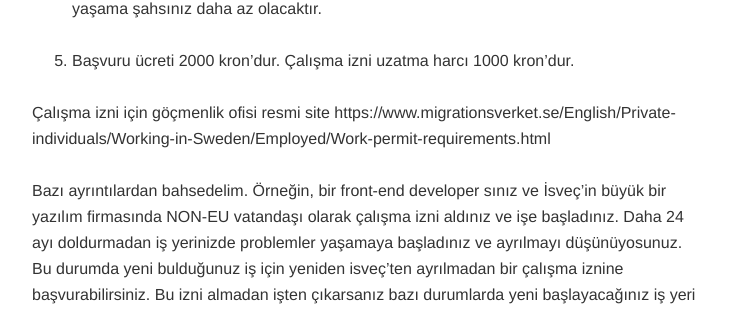
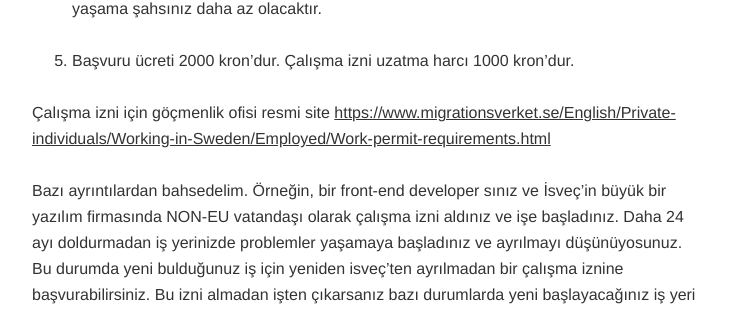
Before and after one commit to o/yurtdisinda-calismak-wiki, a Jekyll site: the page built from sw/isvec-calisma-vizesi-alma.md, in a window 1280 px wide. Shown: the part 684-993 px from the top of the page, without its empty margins (272-1005 px from the left). Built offline with Jekyll 4.4.1, drawn with Linux system fonts in a browser that asks for light colours; some of the changed lines change nothing that is shown.

Commit message:
Link duzenlemesi

```diff
--- a/sw/isvec-calisma-vizesi-alma.md
+++ b/sw/isvec-calisma-vizesi-alma.md
@@ -19,6 +19,6 @@ Kısaca çalışma vizesi için gereken yasal şartlardan bahsedelim.
 
 5. Başvuru ücreti 2000 kron'dur. Çalışma izni uzatma harcı 1000 kron'dur.
 
-Çalışma izni için göçmenlik ofisi resmi site https://www.migrationsverket.se/English/Private-individuals/Working-in-Sweden/Employed/Work-permit-requirements.html
+Çalışma izni için göçmenlik ofisi resmi site [https://www.migrationsverket.se/English/Private-individuals/Working-in-Sweden/Employed/Work-permit-requirements.html](https://www.migrationsverket.se/English/Private-individuals/Working-in-Sweden/Employed/Work-permit-requirements.html)
 
 Bazı ayrıntılardan bahsedelim. Örneğin, bir front-end developer sınız ve İsveç'in büyük bir yazılım firmasında NON-EU vatandaşı olarak çalışma izni aldınız ve işe başladınız. Daha 24 ayı doldurmadan iş yerinizde problemler yaşamaya başladınız ve ayrılmayı düşünüyosunuz. Bu durumda yeni bulduğunuz iş için yeniden isveç'ten ayrılmadan bir çalışma iznine başvurabilirsiniz. Bu izni almadan işten çıkarsanız bazı durumlarda yeni başlayacağınız iş yeri için izin alamayabilirsiniz ve Ülkenize dönmek durumunda kalabilirsiniz. Her zaman sakin hareket etmelisiniz. Eğer şirketinizde sizden tecrübeli insanlar var ise konuşarak hareket etmelisiniz. 24 ay sonunda yeniden bir çalışma vizesi almadan veya İsveç'i terk etmeden iş değiştirebilirsiniz.
```
